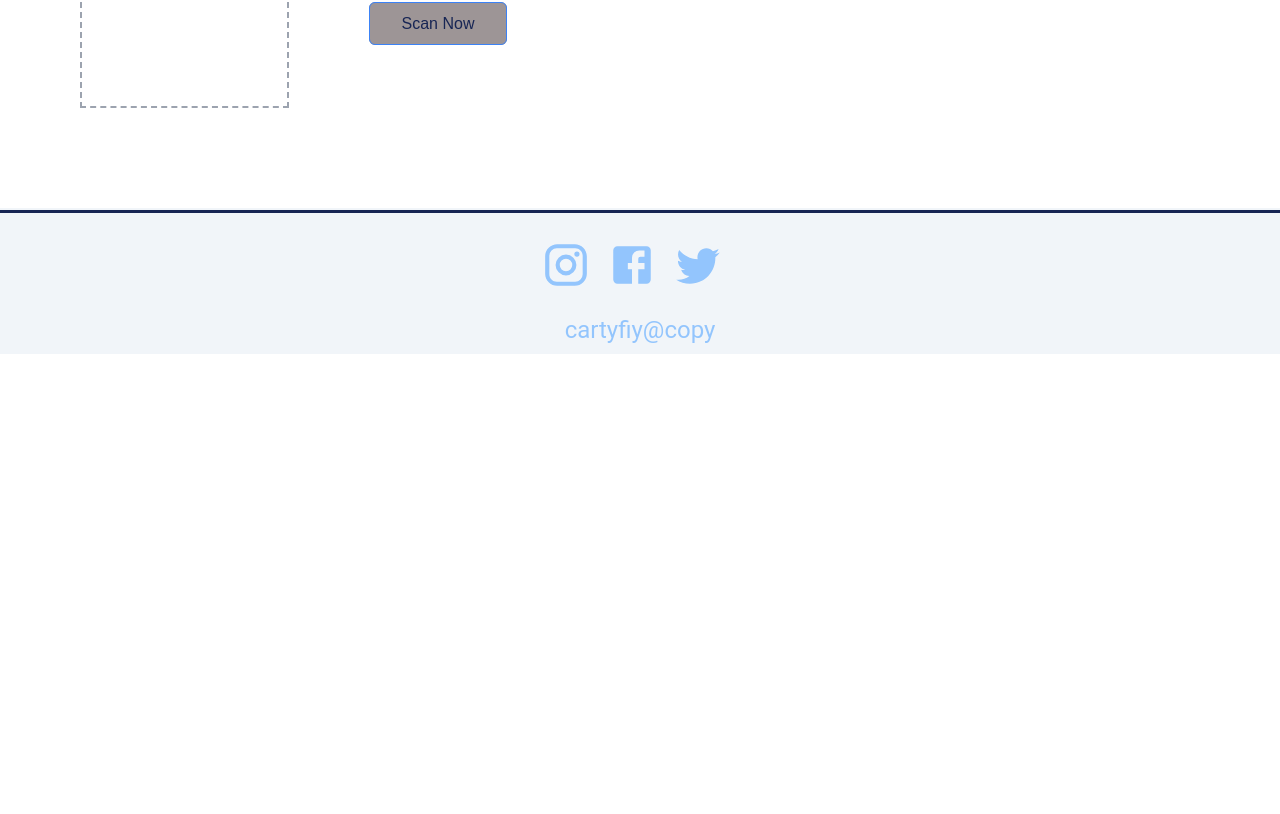
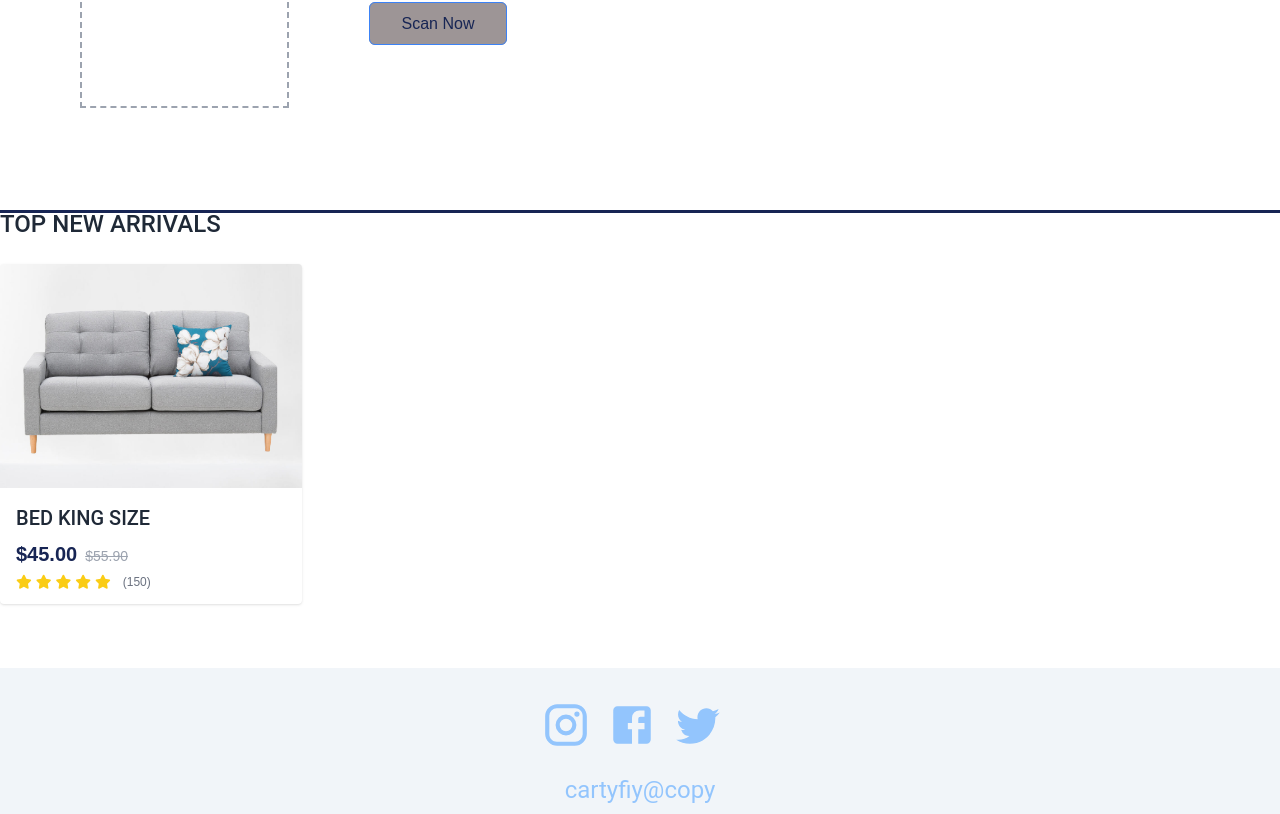
Before and after one commit to IT21239298/Cartify, a React (Create React App) app in the folder frontend/: page / in a window 1280 px wide. Shown: the part 791-1605 px from the top of the page. Before the commit the page ends 1145 px from the top, so only its background shows below. Built offline with nearby package versions, Linux system fonts and the light colour scheme.

Commit message:
add card view

```diff
--- /dev/null
+++ b/frontend/src/components/home/Card.jsx
@@ -0,0 +1,46 @@
+import React from 'react';
+import product1 from "../../assets/images/products/product1.jpg"
+
+function Card() {
+  return (
+    <div className="bg-colorcontainer pb-16">
+      <h2 className="text-2xl font-medium text-gray-800 uppercase mb-6">Top New Arrivals</h2>
+      <div className="grid grid-cols-1 md:grid-cols-4 gap-6">
+        <div className="bg-white shadow rounded overflow-hidden group">
+          <div className="relative">
+            <img src={product1} alt="product 1" className="w-full" />
+            <div className="absolute inset-0 bg-black bg-opacity-40 flex items-center
+              justify-center gap-2 opacity-0 group-hover:opacity-100 transition">
+              <a href="#" className="text-white text-lg w-9 h-8 rounded-full bg-primary flex items-center justify-center hover:bg-gray-800 transition" title="view product">
+                <i className="fa-solid fa-magnifying-glass"></i>
+              </a>
+                         </div>
+          </div>
+          <div className="pt-4 pb-3 px-4">
+            <a href="#">
+              <h4 className="uppercase font-medium text-xl mb-2 text-gray-800 hover:text-primary transition">Bed King Size</h4>
+            </a>
+            <div className="flex items-baseline mb-1 space-x-2">
+              <p className="text-xl text-primary font-semibold">$45.00</p>
+              <p className="text-sm text-gray-400 line-through">$55.90</p>
+            </div>
+            <div className="flex items-center">
+              <div className="flex gap-1 text-sm text-yellow-400">
+                <span><i className="fa-solid fa-star"></i></span>
+                <span><i className="fa-solid fa-star"></i></span>
+                <span><i className="fa-solid fa-star"></i></span>
+                <span><i className="fa-solid fa-star"></i></span>
+                <span><i className="fa-solid fa-star"></i></span>
+              </div>
+              <div className="text-xs text-gray-500 ml-3">(150)</div>
+            </div>
+          </div>
+
+        </div>
+        {/* Other product cards go here */}
+      </div>
+    </div>
+  );
+}
+
+export default Card;
--- a/frontend/src/pages/Home/Home.jsx
+++ b/frontend/src/pages/Home/Home.jsx
@@ -2,12 +2,14 @@ import React from 'react'
 import Banner from '../../components/home/Banner'
 import ImageScanner from '../../components/home/ImageScanner'
 import FooterSecondary from '../../components/home/FooterSecondary'
+import Card from '../../components/home/Card'
 
 function Home() {
   return (
     <>
       <Banner />
       <ImageScanner />
+      <Card/>
       {/* <Footer /> */}
       <FooterSecondary />
     </>
```
